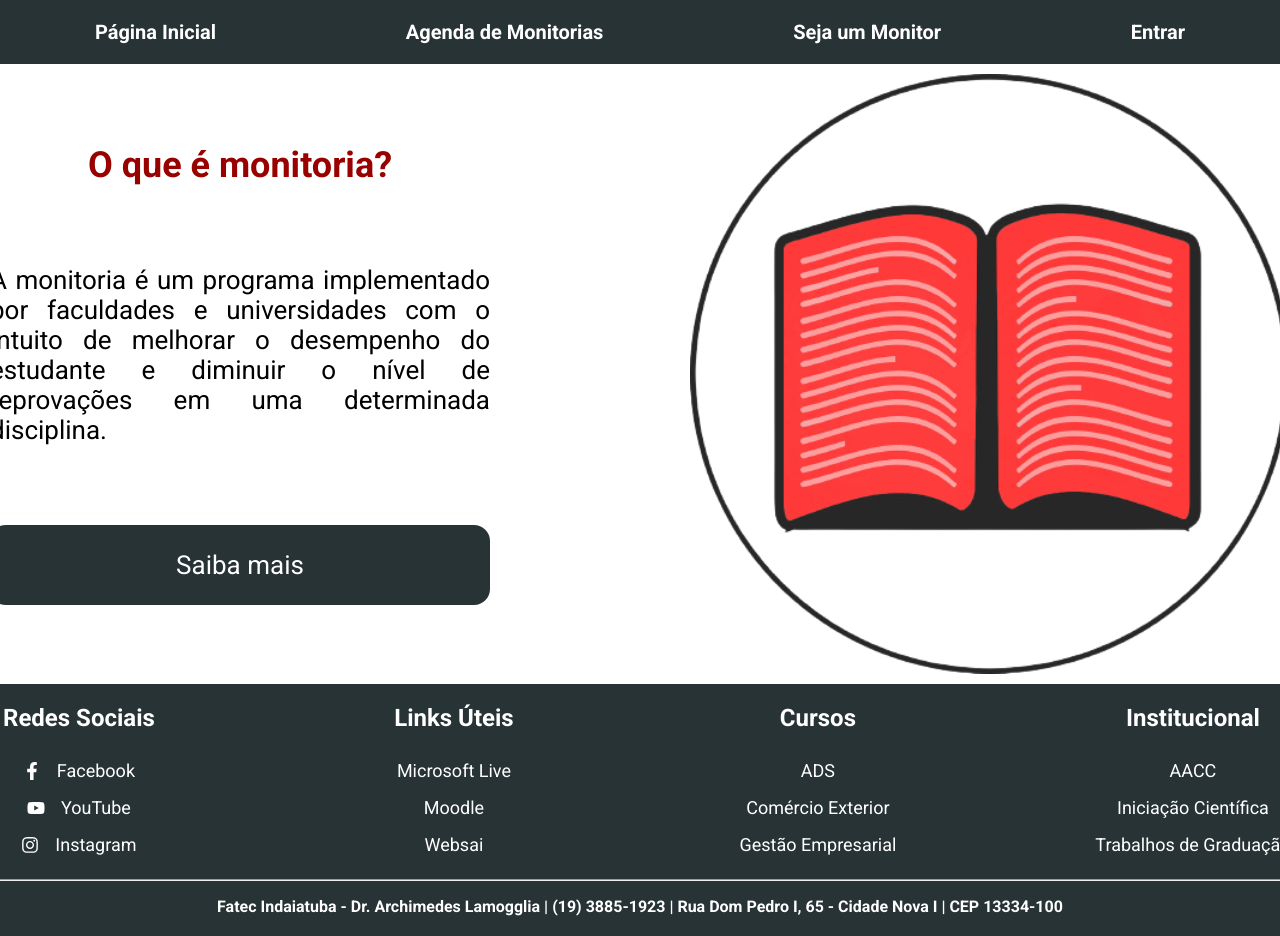
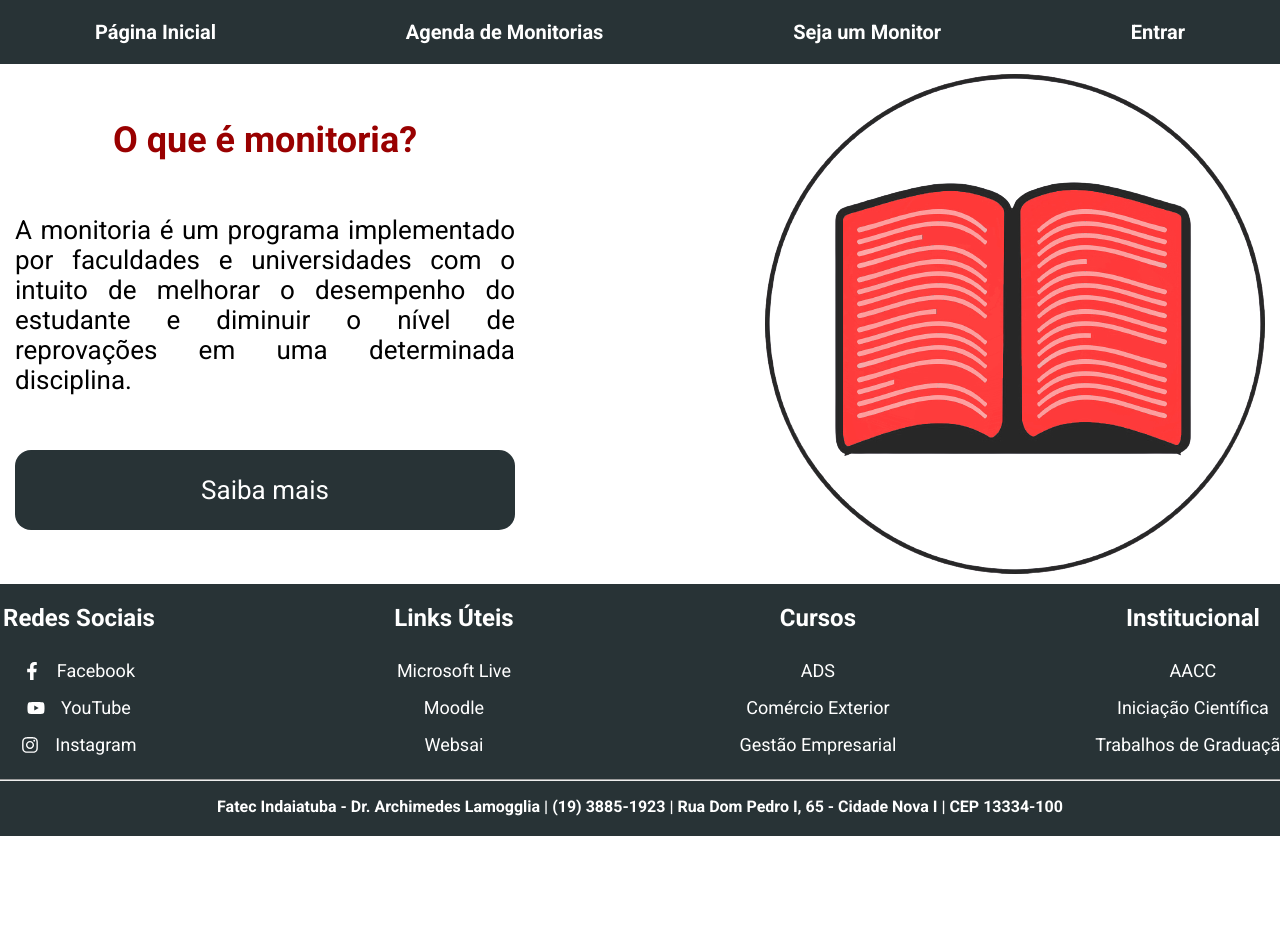
Before and after one commit to cleysondiego/sgm-frontend, a React (Create React App) app: page / in a window 1280 px wide. Shown: the top 936 px of the page. After the commit the page ends 836 px from the top, so only its background shows below. Built offline with nearby package versions, Linux system fonts and the light colour scheme.

Commit message:
chore: decreases image size

```diff
--- a/src/components/Footer/styles.ts
+++ b/src/components/Footer/styles.ts
@@ -92,10 +92,6 @@ export const GroupColumn = styled.div`
 
   @media screen and (max-width: 877px) {
     flex-direction: column;
-
-    &:first-child {
-      margin-right: 100px;
-    }
   }
 
   @media screen and (max-width: 487px) {
--- a/src/pages/Home/index.tsx
+++ b/src/pages/Home/index.tsx
@@ -28,7 +28,7 @@ const Home: React.FC = () => {
             Saiba mais
           </a>
         </div>
-        <img src={HomeImage} alt="Book of Knowledge" width="600" height="600" />
+        <img src={HomeImage} alt="Book of Knowledge" width="500" height="500" />
       </Content>
 
       <Footer />
```
